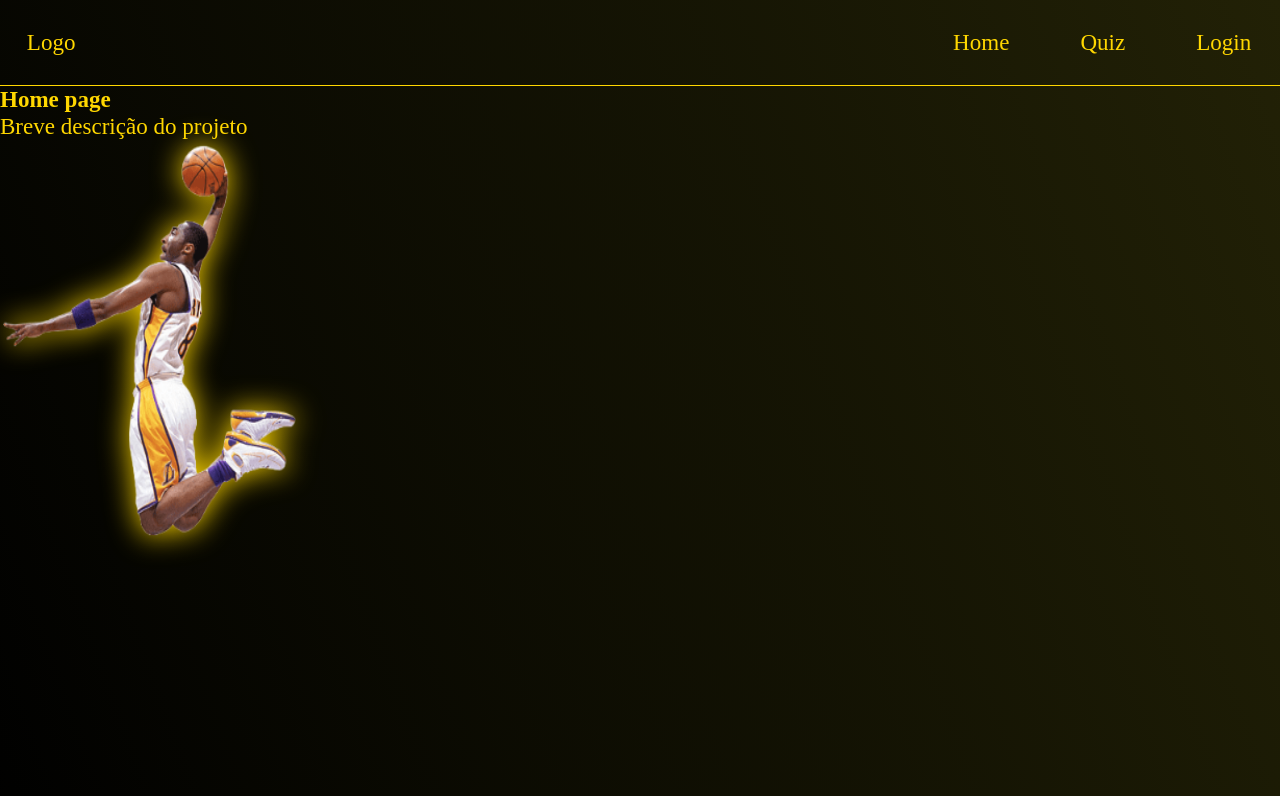
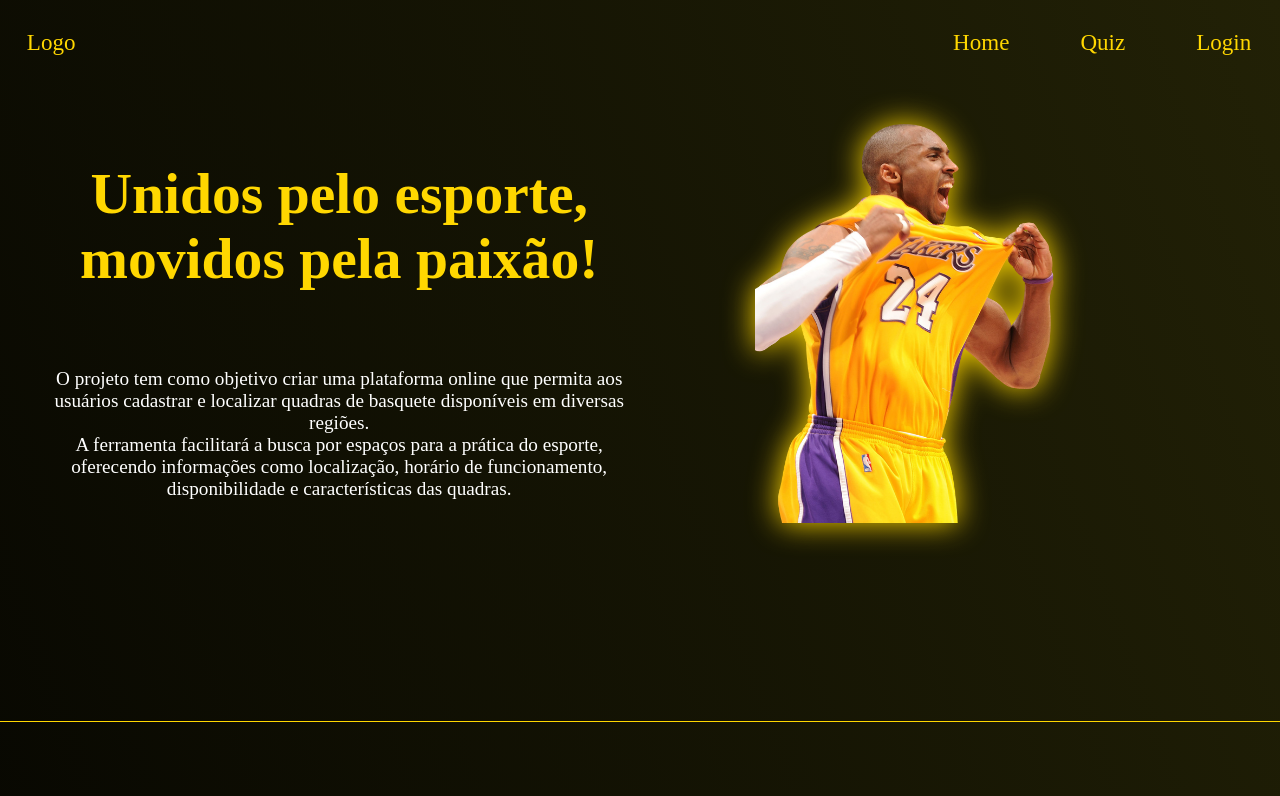
Before and after one commit to GuiSantos04/Projeto-Individual, a plain HTML site: page site/index.html in a window 1280 px wide. Shown: the top 796 px of the page. Drawn offline with Linux system fonts and the light colour scheme.

```diff
--- a/site/css/style-login.css
+++ b/site/css/style-login.css
@@ -1,16 +1,17 @@
 @import url('https://fonts.googleapis.com/css2?family=Poppins:ital,wght@0,100;0,200;0,300;0,400;0,500;0,600;0,700;0,800;0,900;1,100;1,200;1,300;1,400;1,500;1,600;1,700;1,800;1,900&family=Roboto:ital,wght@0,100;0,300;0,400;0,500;0,700;0,900;1,100;1,300;1,400;1,500;1,700;1,900&display=swap');
+:root {
+    --cor-primaria: rgb(255, 215, 0);
+    --cor-secundaria: #552583;
+    --cor-fundo: rgb(34, 33, 6);
+  }
 
 *{
     margin: 0;
     padding: 0;
 }
 body {
-    background-color:rgb(0, 0, 0);
-    background-size: cover;
     font-family: 'Poppins', sans-serif;
     min-height: 100vh;
-    display: flex;
-    flex-direction: column;
 
 }
 
@@ -144,6 +145,7 @@
 
 a{
     text-decoration: none;
+    color: rgb(255, 215, 0);
 }
 
 span {
--- a/site/css/style.css
+++ b/site/css/style.css
@@ -7,7 +7,6 @@
 .body {
   background: linear-gradient(250deg, rgb(34, 33, 6), rgb(0, 0, 0));
   color: rgb(255, 215, 0);
-
 }
 
 .cabecalho {
@@ -16,21 +15,22 @@
   align-items: center;
   justify-content: space-between;
   padding: 1rem;
-  border-bottom: 1px solid #ffd700;
+  /* border-bottom: 1px solid #ffd700; */
 }
 
-.logo {
+.cabecalho .logo {
   padding: 0.4rem;
 }
 
-.menu {
+.cabecalho .menu {
   display: flex;
   list-style: none;
   align-items: center;
   gap: 1.2rem;
 }
 
-.menu .itens {
+.cabecalho .menu .itens {
+  color: rgb(255, 215, 0);
   display: block;
   border-radius: 5px;
   text-decoration: none;
@@ -45,19 +45,54 @@
   transition-duration: 0.5s;
 }
 
-.img{
+.sec-inicial .home {
+  height: 100%;
+  width: 100%;
+  display: flex;
+  justify-content: center;
+}
+
+.home .img-position .img {
   height: 400px;
   width: 300px;
   filter: drop-shadow(0px 0px 15px rgb(255, 215, 0));
+  margin-left: 4rem;
 }
 
-.corpo{
-  height: 100%;
-  width: 100%;
+.corpo-conteudo {
+  display: flex;
+  justify-content: center;
+  flex-direction: column;
+  align-items: center;
+  min-width: 100%;
+  min-height: 100vh;
 }
 
-.inicial {
+.corpo-conteudo .sec-inicial {
+  background: transparent;
   display: flex;
+  border-bottom: 1px solid rgb(255, 215, 0);
   width: 100%;
-  height: 100vh;
+  height: 70vh;
+  margin-bottom: 4rem;
+  padding: 2rem 0;
 }
+.introducion, .img-position{
+  width: 50%;
+}
+
+.introducion{
+  padding: 2rem;
+  text-align: center;
+}
+
+.introducion .titulo-slogan{
+  font-size: 3rem;
+  margin-bottom: 4rem;
+  color: rgb(255, 215, 0);
+}
+
+.introducion .texto-introdution{
+  font-size: 1rem;
+  color: #fff;
+}
--- a/site/index.html
+++ b/site/index.html
@@ -13,21 +13,35 @@
     <p class="logo">Logo</p>
     <nav>
       <ul class="menu">
-        <a class="itens">Home</a>
+        <a class="itens" href="index.html">Home</a>
         <a class="itens">Quiz</a>
-        <a class="itens">Login</a>
+        <a class="itens" href="login.html">Login</a>
       </ul>
     </nav>
   </header>
-  <section class="inicial">
-    <main class="corpo">
-      <h1>Home page</h1>
-      <p>Breve descrição do projeto</p>
-      <img class="img" src="./Imagens/kobe-home_processed.png">
-    </main>
-  </section>
-  <section></section>
-  <section></section>
+  <main class="corpo-conteudo">
+    <section class="sec-inicial">
+      <div class="home">
+        <div class="introducion">
+          <h1 class="titulo-slogan">Unidos pelo esporte, movidos pela paixão!</h1>
+          <p class="texto-introdution">
+            O projeto tem como objetivo criar uma plataforma online que
+            permita aos usuários cadastrar e localizar quadras de basquete disponíveis em diversas regiões.
+          </p>
+          <p class="texto-introdution"> A ferramenta facilitará a busca por espaços para a prática do esporte,
+            oferecendo informações como
+            localização, horário de funcionamento, disponibilidade e características das quadras.
+          </p>
+        </div>
+
+        <div class="img-position">
+          <img class="img" src="./Imagens/kobe-icon.png">
+        </div>
+      </div>
+    </section>
+    <section class="sec-inicial"></section>
+    <section class="sec-inicial"></section>
+  </main>
 </body>
 
 </html>
```
Also changed, not shown: site/login.html (+2 -6 lines), site/Imagens/kobe-icon.png (added), site/js/script.js (added).
